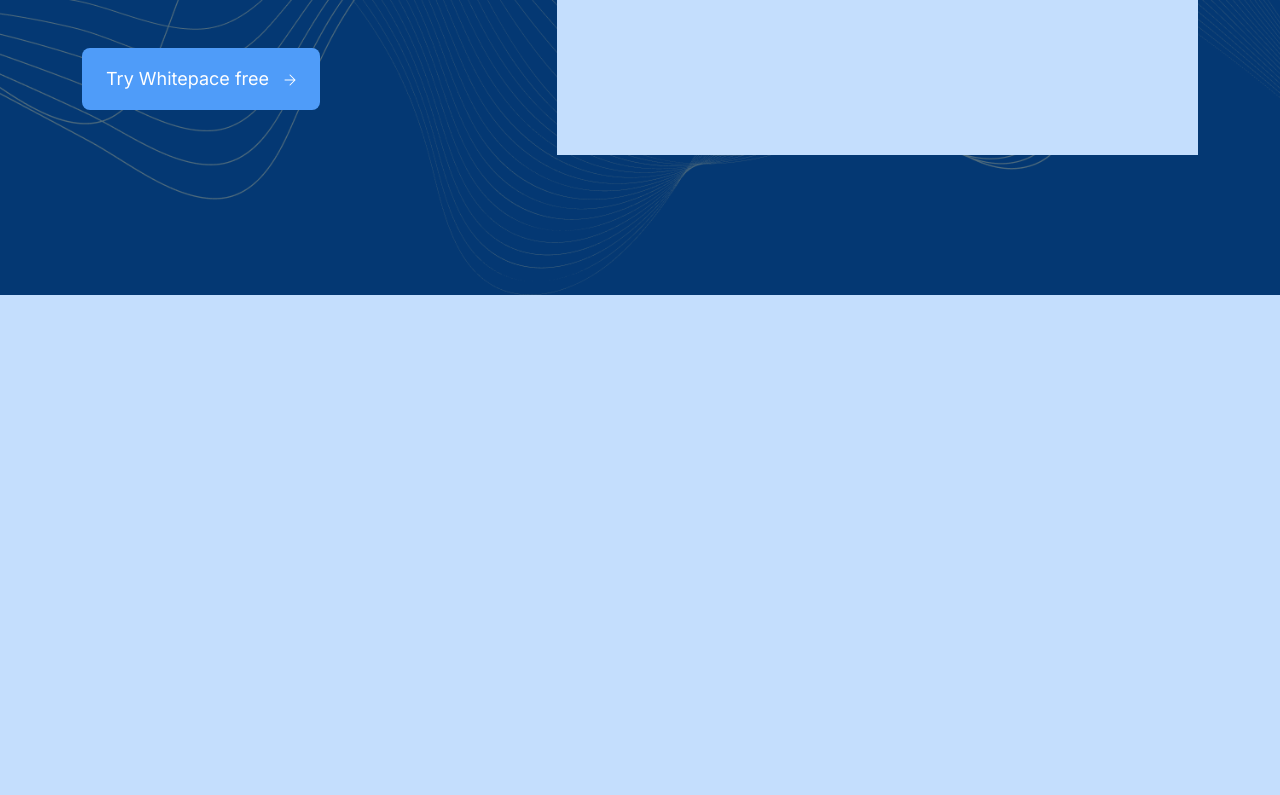
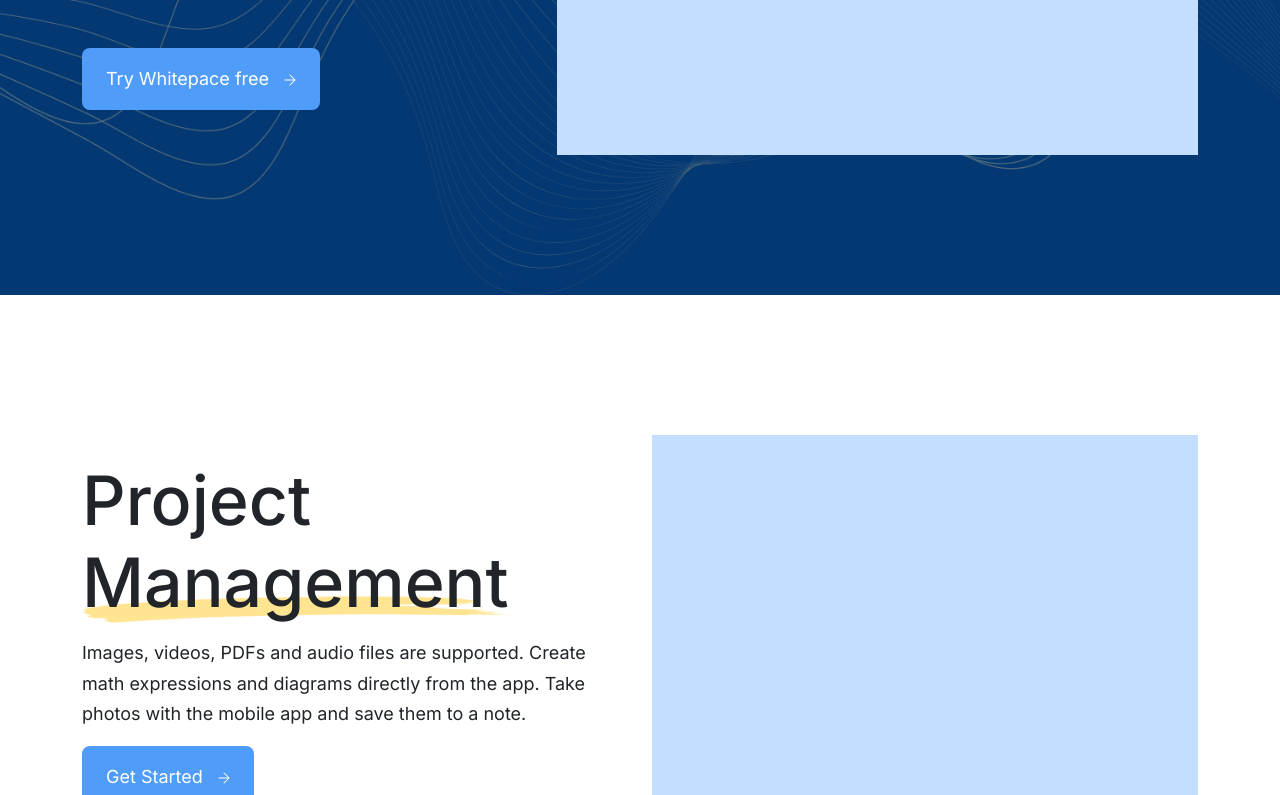
Before and after one commit to sagorbiragee/White-page, a plain HTML site: page index.html in a window 1280 px wide. Shown: the part 523-1318 px from the top of the page. Before the commit the page ends 818 px from the top, so only its background shows below. Drawn offline with nearby package versions, Linux system fonts and the light colour scheme.

Commit message:
management area done

```diff
--- a/index.html
+++ b/index.html
@@ -74,7 +74,8 @@
  <!--end header area-->
 
  <!--start main area-->
- <div class="main-area">
+ <main>
+  <!--start hero area-->
   <section class="hero-area">
     <div class="container">
       <div class="row">
@@ -95,7 +96,53 @@
       </div>
     </div>
   </section>
- </div>
+  <!--end hero area-->
+  <!--start managment area-->
+  <section class="management-area">
+    <div class="container">
+      <div class="Project-management">
+        <div class="row">
+          <div class="col-lg-6 d-flex align-items-center">
+            <div class="theme-text">
+              <h3>Project <br/> <span>Management</span></h3>
+              <p>
+                Images, videos, PDFs and audio files are supported. Create math expressions and diagrams directly from the app. Take photos with the mobile app and save them to a note.
+              </p>
+              <a href="#" class="theme-button">Get Started
+                <img src="img/Icon.png" alt="">
+              </a>
+            </div>
+          </div>
+          <div class="col-lg-6">
+            <div class="managment-image">
+              <img src="img/Image-container.png" alt="" class="w-100">
+            </div>
+          </div>
+        </div>
+      </div>
+        <div class="work-management">
+          <div class="row">
+            <div class="col-lg-6 order-lg-1 order-2">
+              <div class="managment-image">
+                <img src="img/Work Together Image.png" alt="" class="w-100">
+              </div>
+            </div>
+            <div class="col-lg-6 order-lg-2 order-1 d-flex align-items-center">
+              <div class="theme-text ps-0 ps-lg-4">
+                <h3>Work <span>together</span></h3>
+                <p>
+                  With whitepace, share your notes with your colleagues and collaborate on them.You can also publish a note to the internet and share the URL with others.
+                </p>
+                <a href="#" class="theme-button">Try it now
+                  <img src="img/Icon.png" alt="">
+                </a>
+          </div>
+        </div>
+
+    </div>
+</section>
+<!--end managment area-->
+ </main>
  <!--end main area-->
    <script src="https://cdn.jsdelivr.net/npm/bootstrap@5.2.2/dist/js/bootstrap.bundle.min.js" integrity="sha384-OERcA2EqjJCMA+/3y+gxIOqMEjwtxJY7qPCqsdltbNJuaOe923+mo//f6V8Qbsw3" crossorigin="anonymous"></script>
   </body>
--- a/style.css
+++ b/style.css
@@ -13,7 +13,7 @@ body {
     Font-family: 'Inter', sans-serif;
     font-weight: 400;
     font-size: 18px;
-    background-color:#c4defd;
+    background-color:#94979a;
     color: #ffffff;
     line-height: 1.7;
 }
@@ -43,6 +43,39 @@ body {
     margin-left: 10px;
    }
 
+   .theme-text h3 {
+    font-size: 68px;
+    color: #212529;
+    margin-bottom: 15px;
+   }
+   .theme-text p {
+    color: #212529;
+   }
+   .theme-text h3 span {
+    position: relative;
+    z-index: 1;
+   }
+   .theme-text h3 span::after {
+    position: absolute;
+    content: "";
+    width: 100%;
+    height: 60px;
+    left: 0;
+    bottom: 0;
+    z-index: -1;
+    background-image: url(img/element.png);
+    background-size: cover;
+    background-repeat: no-repeat;
+}
+
+@media (max-width: 991px){
+.theme-text {
+text-align: center;
+}
+.theme-text h3 {
+    font-size: 36px;
+}
+}
 /*
 header css
 */
@@ -131,3 +164,20 @@ font-size: 52px;
 }
 
 }
+
+/*managment area css*/
+.management-area {
+    background-color: #ffffff;
+    padding: 140px 0;
+   }
+   .work-management {
+    margin-top: 100px;
+   }
+
+   @media (max-width: 991px) {
+    .management-area .theme-button {
+        margin-bottom: 30px;
+    }
+    .work-management {
+        margin-top: 60px;
+   }
```
Also changed, not shown: img/Image-container.png (added), img/Work Together Image.png (added), img/element.png (added).
